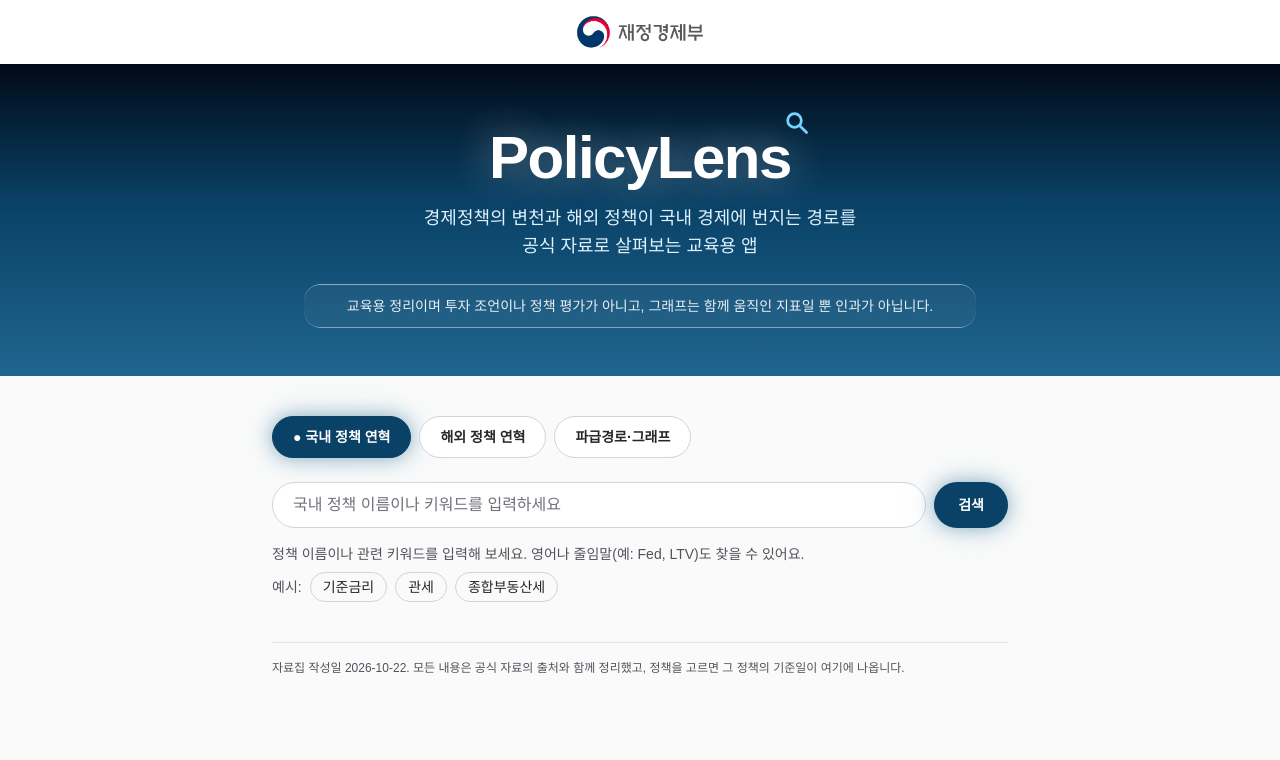
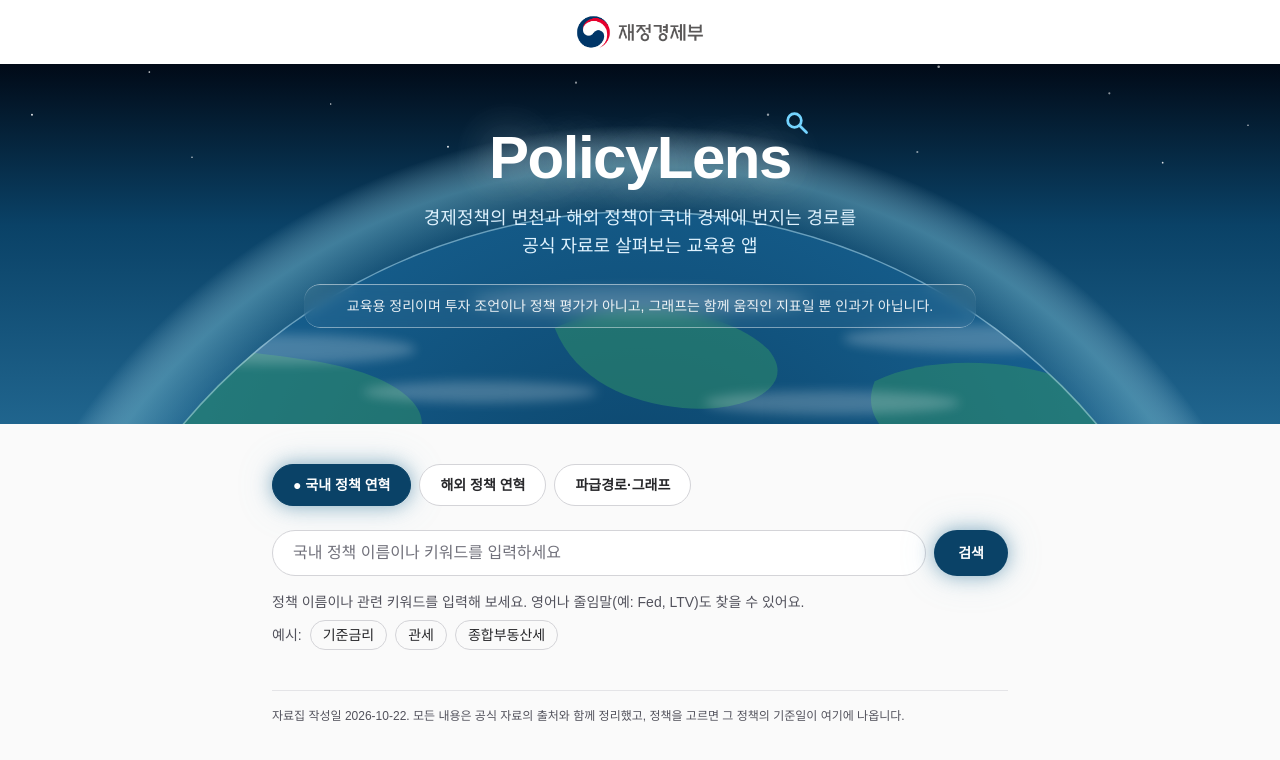
Before and after one commit to lke35635-sys/policylens, a Next.js app: page / in a window 1280 px wide. Shown: the top 760 px of the page. Built offline with nearby package versions, Linux system fonts and the light colour scheme.

Commit message:
머리말 뒷배경에 우주에서 본 지구(SVG)를 추가함
Co-Authored-By: Claude Sonnet 5.5 <noreply@anthropic.com>

```diff
--- a/src/app/page.tsx
+++ b/src/app/page.tsx
@@ -3,6 +3,7 @@
 // ① 머리말은 화면 맨 위 가로 전체를 네이비색 그라데이션으로 채우고, 이름은 가운데 정렬하며 "Lens"의 s 오른쪽 대각선 위에 작은 돋보기를 얹는다.
 import Image from "next/image";
 import { CORPUS } from "@/data";
+import { EarthBackdrop } from "@/components/EarthBackdrop";
 import { NOTICE_TEXT } from "@/components/Notice";
 import { PolicyLensApp } from "@/components/PolicyLensApp";
 import { buildAllGraphs } from "@/lib/corpus/graph";
@@ -28,7 +29,10 @@ export default function Home() {
       </div>
 
       {/* ① 머리말: 네이비 그라데이션 띠, 가운데 정렬 */}
-      <header className="hero-gradient px-4 pb-10 pt-14 text-center sm:pb-12 sm:pt-16">
+      <header className="hero-gradient relative overflow-hidden px-4 pb-16 pt-14 text-center sm:pb-24 sm:pt-16">
+        {/* 뒷배경: 우주에서 본 지구 (장식) */}
+        <EarthBackdrop />
+        <div className="relative z-10">
         <h1 aria-label="PolicyLens" className="text-glow text-5xl font-bold tracking-tight text-white sm:text-6xl">
           <span aria-hidden="true">
             PolicyLen
@@ -50,6 +54,7 @@ export default function Home() {
         >
           {NOTICE_TEXT}
         </p>
+        </div>
       </header>
 
       <div className="flex flex-1 flex-col items-center">
--- /dev/null
+++ b/src/components/EarthBackdrop.tsx
@@ -0,0 +1,74 @@
+// 머리말 뒷배경: 우주에서 본 지구의 둥근 가장자리, 대기 빛, 별 (외부 파일 없이 SVG로 직접 그린 장식이다).
+// 글자 뒤에 깔리므로 화면 읽기 프로그램에서는 숨기고(aria-hidden), 마우스·키보드 동작을 막지 않는다.
+
+// 별 위치는 고정값이다 (화면을 다시 그려도 같은 모양이 되도록 난수를 쓰지 않는다)
+const STARS: [number, number, number][] = [
+  [60, 40, 1.2], [140, 90, 0.8], [220, 30, 1], [310, 120, 0.7], [380, 55, 1.3], [470, 25, 0.8], [540, 100, 1],
+  [640, 45, 0.7], [720, 130, 1.1], [800, 35, 0.9], [880, 85, 1.2], [960, 20, 0.8], [1040, 110, 1], [1120, 60, 1.3],
+  [180, 170, 0.7], [420, 160, 0.9], [610, 175, 0.7], [860, 165, 1], [1090, 175, 0.8], [30, 130, 0.9], [1170, 140, 0.7],
+];
+
+export function EarthBackdrop() {
+  return (
+    <svg
+      aria-hidden="true"
+      focusable="false"
+      viewBox="0 0 1200 420"
+      preserveAspectRatio="xMidYMax slice"
+      className="pointer-events-none absolute inset-0 h-full w-full"
+    >
+      <defs>
+        {/* 바다: 가운데는 깊은 파랑, 가장자리는 밝은 하늘색 */}
+        <radialGradient id="earth-ocean" cx="50%" cy="30%" r="75%">
+          <stop offset="0%" stopColor="#0a4267" />
+          <stop offset="55%" stopColor="#176191" />
+          <stop offset="85%" stopColor="#3f8fb5" />
+          <stop offset="100%" stopColor="#8cc9de" />
+        </radialGradient>
+        {/* 대기: 지구 둘레에 번지는 푸른 빛 */}
+        <radialGradient id="earth-atmosphere" cx="50%" cy="50%" r="50%">
+          <stop offset="86%" stopColor="#6badc4" stopOpacity="0" />
+          <stop offset="94%" stopColor="#6badc4" stopOpacity="0.55" />
+          <stop offset="100%" stopColor="#bfe6f2" stopOpacity="0" />
+        </radialGradient>
+        <clipPath id="earth-clip">
+          <circle cx="600" cy="780" r="560" />
+        </clipPath>
+        <filter id="earth-soft" x="-20%" y="-20%" width="140%" height="140%">
+          <feGaussianBlur stdDeviation="5" />
+        </filter>
+      </defs>
+
+      {/* 별 */}
+      <g fill="#ffffff">
+        {STARS.map(([x, y, r]) => (
+          <circle key={`${x}-${y}`} cx={x} cy={y} r={r} opacity={0.55 + (r % 1) * 0.4} />
+        ))}
+      </g>
+
+      {/* 대기 빛 */}
+      <circle cx="600" cy="780" r="640" fill="url(#earth-atmosphere)" />
+
+      {/* 지구 본체 */}
+      <circle cx="600" cy="780" r="560" fill="url(#earth-ocean)" />
+
+      {/* 대륙과 구름 (지구 안쪽에만 보이게 자른다) */}
+      <g clipPath="url(#earth-clip)">
+        <g fill="#2f8f6b" opacity="0.55">
+          <path d="M150 330 C 200 360, 300 350, 360 380 C 420 410, 400 450, 330 470 C 250 490, 170 470, 150 420 Z" />
+          <path d="M520 330 C 580 300, 680 310, 720 350 C 750 385, 700 410, 640 405 C 590 400, 540 380, 520 330 Z" />
+          <path d="M820 380 C 880 350, 990 360, 1040 400 C 1080 435, 1020 470, 940 465 C 870 460, 800 430, 820 380 Z" />
+        </g>
+        <g fill="#ffffff" opacity="0.22" filter="url(#earth-soft)">
+          <ellipse cx="260" cy="350" rx="130" ry="14" />
+          <ellipse cx="600" cy="305" rx="160" ry="12" />
+          <ellipse cx="930" cy="340" rx="140" ry="13" />
+          <ellipse cx="450" cy="390" rx="110" ry="10" />
+          <ellipse cx="780" cy="400" rx="120" ry="11" />
+        </g>
+        {/* 가장자리 안쪽 밝은 테두리: 둥근 느낌을 더한다 */}
+        <circle cx="600" cy="780" r="560" fill="none" stroke="#bfe6f2" strokeOpacity="0.5" strokeWidth="3" />
+      </g>
+    </svg>
+  );
+}
```
